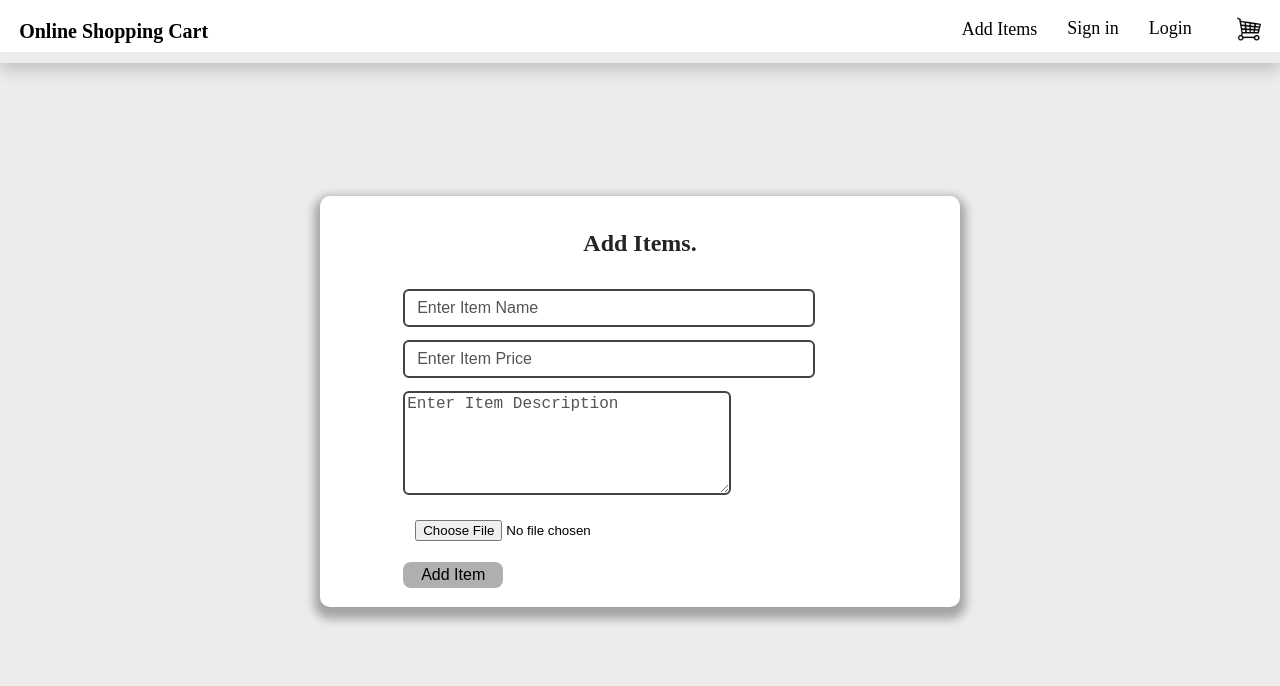
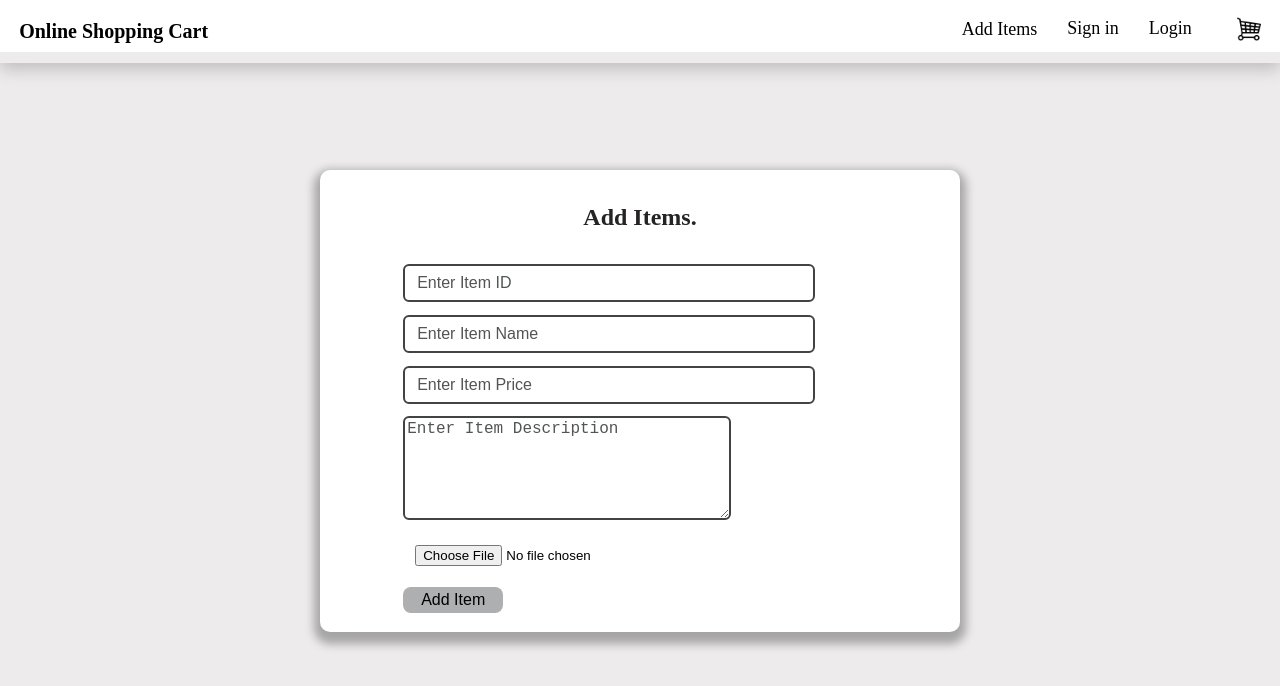
Before and after one commit to KeshaCodeolima/Shopping-Cart, a React (Create React App) app in the folder ractcart/: page /additem in a window 1280 px wide. Shown: the top 686 px of the page. Built offline with nearby package versions, Linux system fonts and the light colour scheme.

Commit message:
Add input tag and edit the useState to get the items id

```diff
--- a/ractcart/src/Components/Pages/AddItems.jsx
+++ b/ractcart/src/Components/Pages/AddItems.jsx
@@ -3,6 +3,7 @@ import './AddItems.css';
 import axios from 'axios';
 
 function AddItems() {
+    const [itemId, setItemID] = useState('');
     const [itemName, setItemName] = useState('');
     const [itemPrice, setItemPrice] = useState('');
     const [itemDescription, setItemDescription] = useState('');
@@ -10,6 +11,7 @@ function AddItems() {
 
     const handleAddItems=(e)=>{
         const formData = new FormData();
+        formData.append('id',itemId);
         formData.append('name',itemName);
         formData.append('price', itemPrice);
         formData.append('description', itemDescription);
@@ -28,6 +30,12 @@ function AddItems() {
                     <div className="boxtopic">
                         <h2>Add Items.</h2>
                     </div>
+
+                    <input type="text"
+                    placeholder='Enter Item ID'
+                    className='inputadd'
+                    value={itemId}
+                    onChange={(e)=>setItemID(e.target.value)}/>
 
                     <input type="text"
                     placeholder='Enter Item Name'
```
